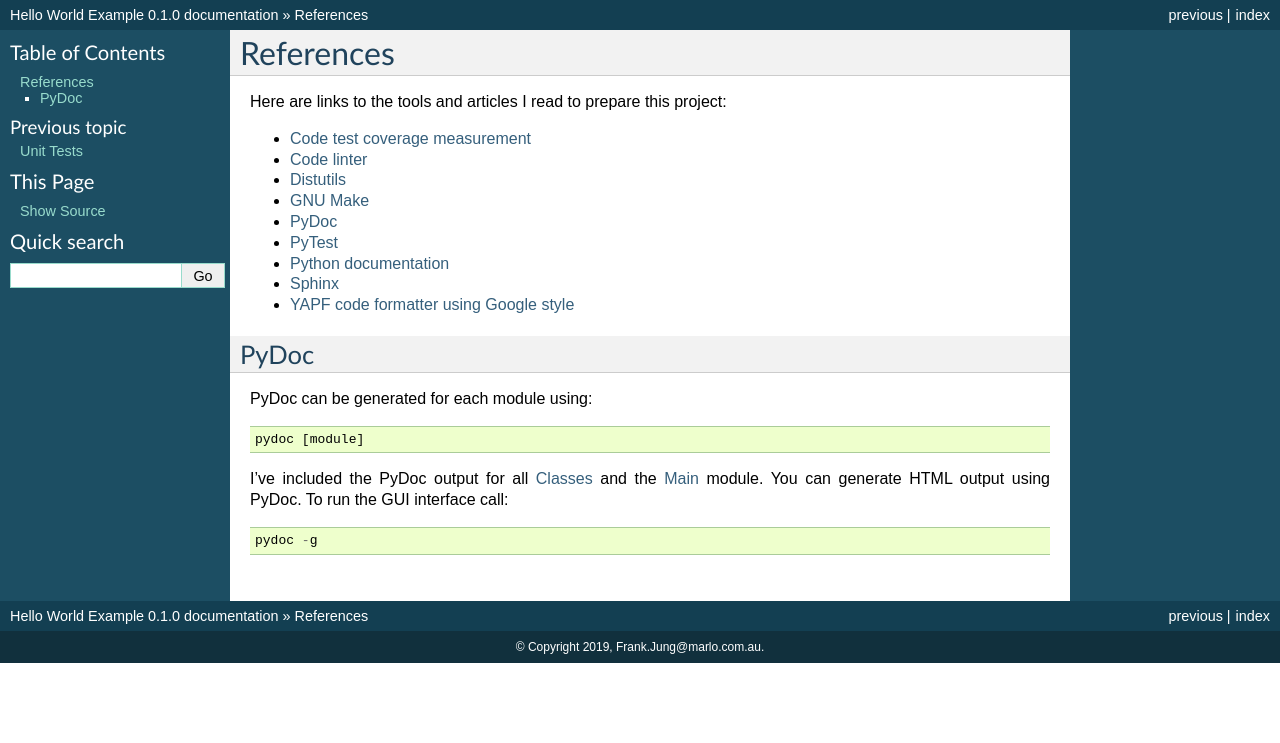
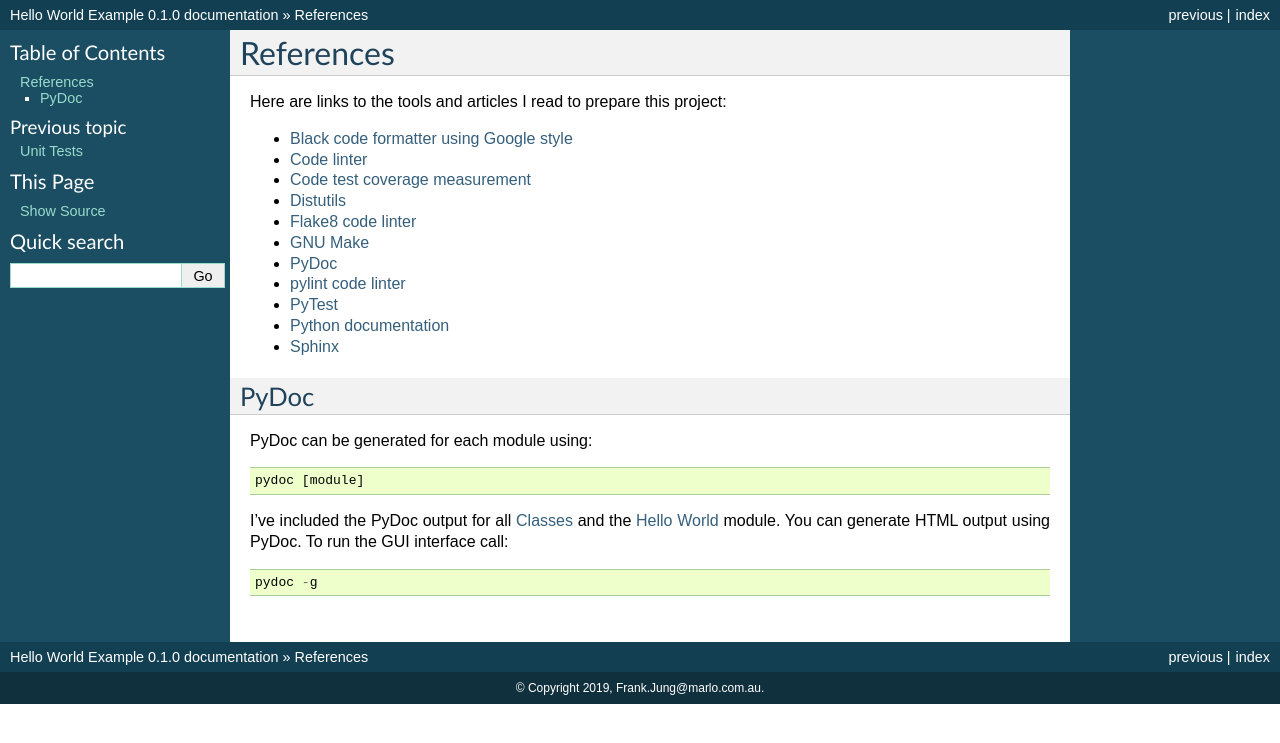
Before and after one commit to frankhjung/python-helloworld, a Sphinx documentation site: the page built from docs/references.rst, in a window 1280 px wide. Shown: the top 743 px of the page. Built offline with Sphinx 7.4.7, drawn with Linux system fonts in a browser that asks for light colours.

Commit message:
refactor main

```diff
--- a/docs/conf.py
+++ b/docs/conf.py
@@ -14,18 +14,19 @@
 #
 import os
 import sys
-sys.path.insert(0, os.path.abspath('..'))
+
+sys.path.insert(0, os.path.abspath(".."))
 
 # -- Project information -----------------------------------------------------
 
-project = u'Hello World Example'
-copyright = u'2019, Frank.Jung@marlo.com.au'
-author = u'Frank.Jung@marlo.com.au'
+project = "Hello World Example"
+copyright = "2019, Frank.Jung@marlo.com.au"
+author = "Frank.Jung@marlo.com.au"
 
 # The short X.Y version
-version = u'0.1'
+version = "0.1"
 # The full version, including alpha/beta/rc tags
-release = u'0.1.0'
+release = "0.1.0"
 
 
 # -- General configuration ---------------------------------------------------
@@ -37,16 +38,21 @@
 # Add any Sphinx extension module names here, as strings. They can be
 # extensions coming with Sphinx (named 'sphinx.ext.*') or your custom
 # ones.
-extensions = ['sphinx.ext.autodoc', 'sphinx.ext.doctest', 'sphinx.ext.todo', 'sphinx.ext.coverage']
+extensions = [
+    "sphinx.ext.autodoc",
+    "sphinx.ext.doctest",
+    "sphinx.ext.todo",
+    "sphinx.ext.coverage",
+]
 
 # Add any paths that contain templates here, relative to this directory.
-templates_path = ['templates']
+templates_path = ["templates"]
 
 # The suffix of source filenames.
-source_suffix = ['.rst', '.md']
+source_suffix = [".rst", ".md"]
 
 # The master toctree document.
-master_doc = 'index'
+master_doc = "index"
 
 # The language for content autogenerated by Sphinx. Refer to documentation
 # for a list of supported languages.
@@ -58,21 +64,21 @@
 # List of patterns, relative to source directory, that match files and
 # directories to ignore when looking for source files.
 # This pattern also affects html_static_path and html_extra_path.
-exclude_patterns = [u'target']
+exclude_patterns = ["target"]
 
 # If true, the current module name will be prepended to all description
 # unit titles (such as .. function::).
 add_module_names = True
 
 # The name of the Pygments (syntax highlighting) style to use.
-pygments_style = 'sphinx'
+pygments_style = "sphinx"
 
 
 # -- Options for HTML output -------------------------------------------------
 
 # The theme to use for HTML and HTML Help pages.  See the documentation for
 # a list of builtin themes.
-html_theme = 'default'
+html_theme = "default"
 html_show_sphinx = False
 
 # Theme options are theme-specific and customize the look and feel of a theme
@@ -84,7 +90,7 @@
 # Add any paths that contain custom static files (such as style sheets) here,
 # relative to this directory. They are copied after the builtin static files,
 # so a file named "default.css" will overwrite the builtin "default.css".
-html_static_path = ['../cover', '../tests']
+html_static_path = ["../cover", "../tests"]
 
 # Custom sidebar templates, must be a dictionary that maps document names
 # to template names.
@@ -100,7 +106,7 @@
 # -- Options for HTMLHelp output ---------------------------------------------
 
 # Output file base name for HTML help builder.
-htmlhelp_basename = 'ExampleHelloWorld'
+htmlhelp_basename = "ExampleHelloWorld"
 
 
 # -- Options for LaTeX output ------------------------------------------------
@@ -109,15 +115,12 @@
     # The paper size ('letterpaper' or 'a4paper').
     #
     # 'papersize': 'letterpaper',
-
     # The font size ('10pt', '11pt' or '12pt').
     #
     # 'pointsize': '10pt',
-
     # Additional stuff for the LaTeX preamble.
     #
     # 'preamble': '',
-
     # Latex figure (float) alignment
     #
     # 'figure_align': 'htbp',
@@ -127,8 +130,13 @@
 # (source start file, target name, title,
 #  author, documentclass [howto, manual, or own class]).
 latex_documents = [
-    (master_doc, 'HelloWorldExample.tex', u'Hello World Example Documentation',
-     u'Frank.Jung@marlo.com.au', 'manual'),
+    (
+        master_doc,
+        "HelloWorldExample.tex",
+        "Hello World Example Documentation",
+        "Frank.Jung@marlo.com.au",
+        "manual",
+    ),
 ]
 
 
@@ -137,8 +145,13 @@
 # One entry per manual page. List of tuples
 # (source start file, name, description, authors, manual section).
 man_pages = [
-    (master_doc, 'helloworldexample', u'Hello World Example Documentation',
-     [author], 1)
+    (
+        master_doc,
+        "helloworldexample",
+        "Hello World Example Documentation",
+        [author],
+        1,
+    )
 ]
 
 
@@ -148,9 +161,15 @@
 # (source start file, target name, title, author,
 #  dir menu entry, description, category)
 texinfo_documents = [
-    (master_doc, 'HelloWorldExample', u'Hello World Example Documentation',
-     author, 'HelloWorldExample', 'One line description of project.',
-     'Miscellaneous'),
+    (
+        master_doc,
+        "HelloWorldExample",
+        "Hello World Example Documentation",
+        author,
+        "HelloWorldExample",
+        "One line description of project.",
+        "Miscellaneous",
+    ),
 ]
 
 
@@ -169,4 +188,4 @@
 # epub_uid = ''
 
 # A list of files that should not be packed into the epub file.
-epub_exclude_files = ['search.html']
+epub_exclude_files = ["search.html"]
--- a/docs/references.rst
+++ b/docs/references.rst
@@ -5,15 +5,17 @@
 
 Here are links to the tools and articles I read to prepare this project:
 
+* `Black code formatter using Google style <https://pypi.org/project/black/>`_
+* `Code linter <https://www.pylint.org/>`_
 * `Code test coverage measurement <https://coverage.readthedocs.io/>`_
-* `Code linter <https://www.pylint.org/>`_
 * `Distutils <https://docs.python.org/distutils/introduction.html>`_
+* `Flake8 code linter <https://pypi.org/project/flake8/>`_
 * `GNU Make <https://www.gnu.org/software/make/>`_
 * `PyDoc <https://docs.python.org/library/pydoc.html>`_
+* `pylint code linter <https://pypi.org/project/pylint/>`_
 * `PyTest <https://docs.pytest.org>`_
 * `Python documentation <https://docs.python.org/>`_
 * `Sphinx <https://www.sphinx-doc.org/en/master/>`_
-* `YAPF code formatter using Google style <https://github.com/google/yapf>`_
 
 PyDoc
 -----
@@ -22,7 +24,7 @@
 
    pydoc [module]
 
-I've included the PyDoc output for all :ref:`classes` and the :ref:`main`
+I've included the PyDoc output for all :ref:`classes` and the :ref:`helloworld`
 module. You can generate HTML output using PyDoc. To run the GUI interface
 call::
 
```
Also changed, not shown: README.md (+33 -25 lines), azure-pipelines.yml (deleted, +0 -75 lines), docs/main.rst (+4 -4 lines), main.py (deleted, +0 -49 lines), requirements.txt (+14 -9 lines), setup.py (+5 -5 lines), .gitlab-ci.yml, 6 other files.
